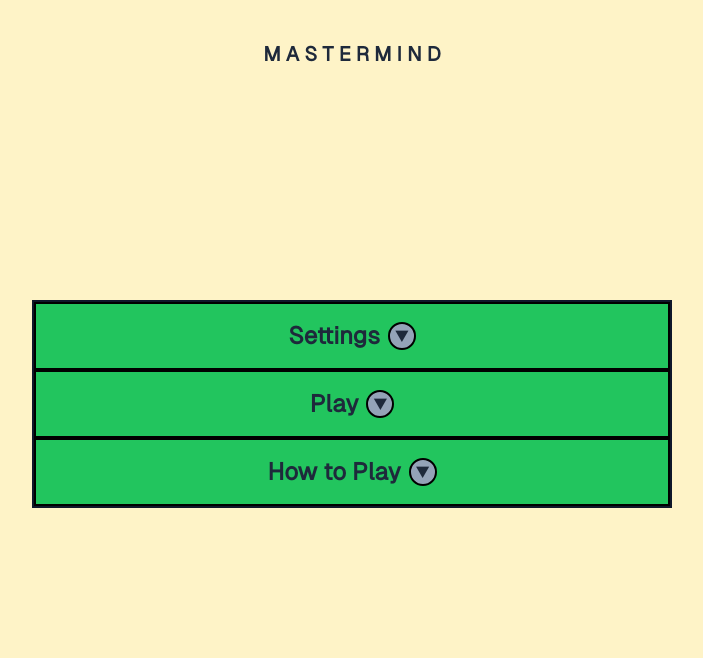
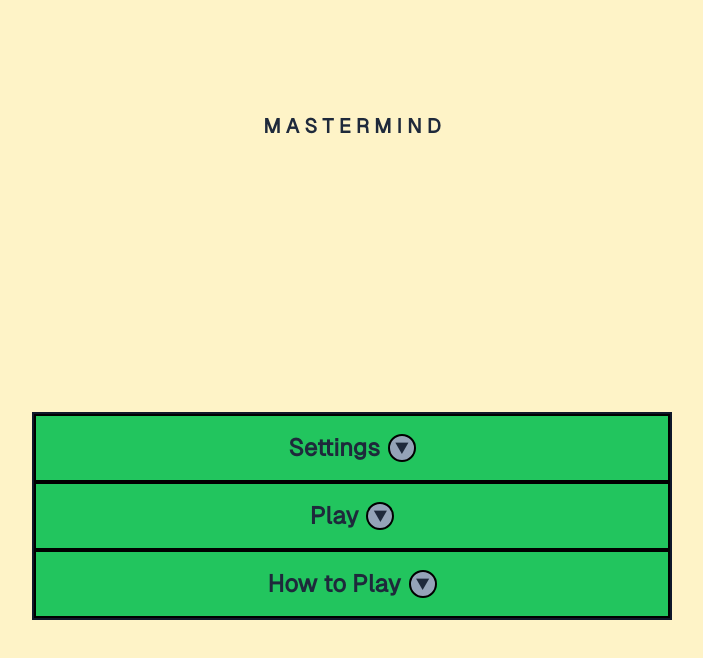
Before and after one commit to nikolaisundal/mastermind, a SvelteKit app: page / in a window 1280 px wide. Shown: the top 658 px of the page, without its empty margins (288-991 px from the left). Built offline with nearby package versions, Linux system fonts and the light colour scheme.

Commit message:
changed positioning of heading

```diff
--- a/src/lib/Settings.svelte
+++ b/src/lib/Settings.svelte
@@ -103,7 +103,7 @@
 				</div>
 			</div>
 			<br />
-			<button class="h-10 w-40 border-4 border-black bg-red-600 font-bold" on:click={resetGame}
+			<button class="h-10 w-40 border-4 border-black bg-red-500 font-bold" on:click={resetGame}
 				>Reset game</button
 			>
 		</div>
--- a/src/routes/+page.svelte
+++ b/src/routes/+page.svelte
@@ -164,9 +164,9 @@
 			const section = document.getElementById('targetSection');
 			if (section && isOpen) {
 				section.scrollIntoView({ behavior: 'smooth', block: 'center' });
-			} else {
+			} /*  else {
 				console.error('Element with id "targetSection" not found');
-			}
+			} */
 		}, 500);
 	};
 
@@ -177,8 +177,8 @@
 	$: console.log("Since you're a web dev cheating is allowed. The solution is:", $solutionStore);
 </script>
 
-<h1 class="font-bold text-center text-xl py-10">M A S T E R M I N D</h1>
-<div class="h-48 bg-amber-100" />
+<h1 class="font-bold text-center text-xl my-20 sm:my-28">M A S T E R M I N D</h1>
+<div class="h-20 sm:h-40 bg-amber-100" />
 <div class="bg-orange-700 max-w-xs sm:max-w-screen-sm mx-auto border-2 border-slate-900">
 	<Settings
 		{numberOfAttempts}
```
